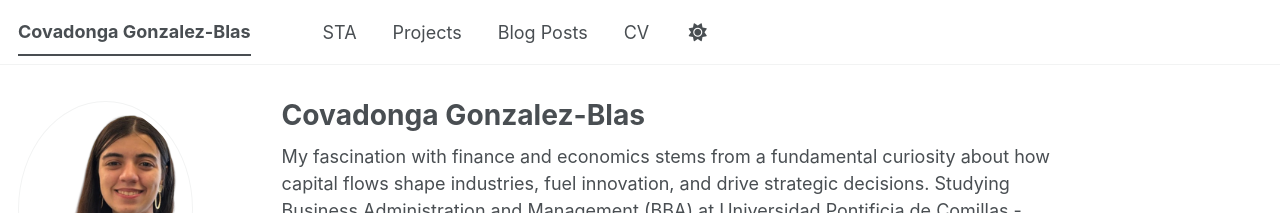
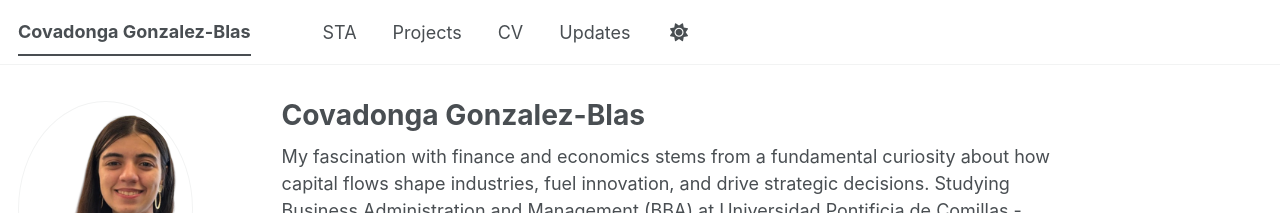
Before and after one commit to Gonzalez-Blas/Gonzalez-Blas.github.io, a Jekyll site: the page built from _pages/about.md, in a window 1280 px wide. Shown: the top 213 px of the page. Built offline with Jekyll 4.4.1, drawn with Linux system fonts in a browser that asks for light colours; a style sheet for code colours, icons or effects is not loaded.

Commit message:
Remove 'Blog Posts' and add 'Updates' to navigation

```diff
--- a/_data/navigation.yml
+++ b/_data/navigation.yml
@@ -15,8 +15,8 @@ main:
   - title: "Projects"
     url: /projects/
 
-  - title: "Blog Posts"
-    url: /year-archive/
-
   - title: "CV"
     url: /cv/
+
+  - title: "Updates"
+    url: /year-archive/
```
